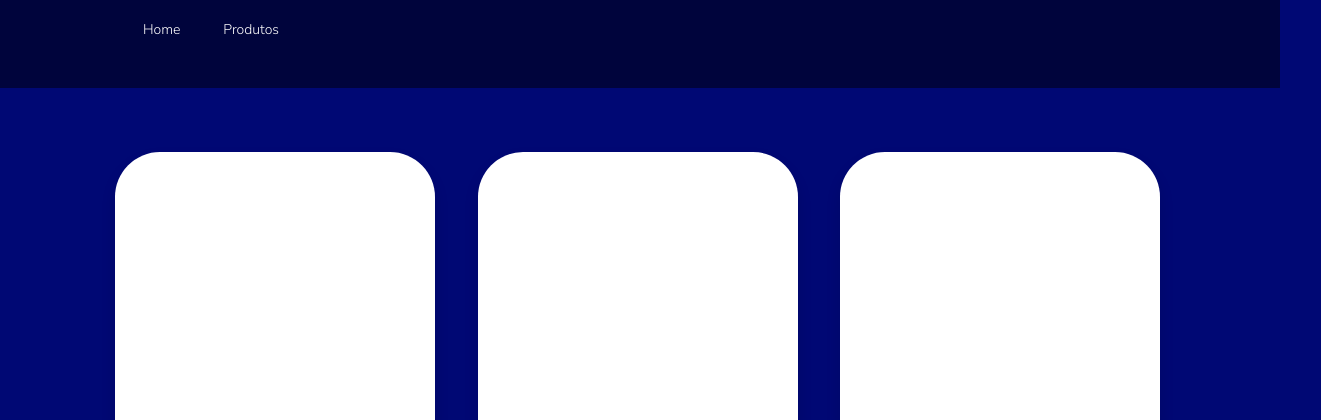
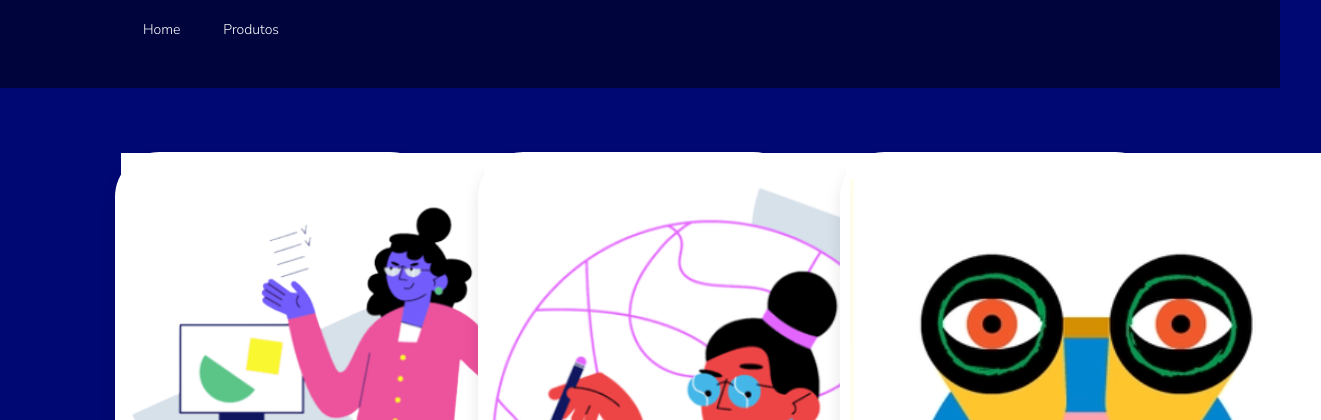
Before and after one commit to juliayume/TelaProdutos, a plain HTML site: page TelaProdutos.html in a window 1280 px wide. Shown: the top 420 px of the page, 1321 px wide, since content can reach past the window. Drawn offline with Linux system fonts and the light colour scheme.

Commit message:
Update TelaProdutos.html

```diff
--- a/TelaProdutos.html
+++ b/TelaProdutos.html
@@ -10,23 +10,23 @@
         <nav>
             <ul class="container">
               <li style="margin-left: 10%;"><a href='https://juliayume.github.io/TelaInicial/index.html'>Home</a></li>
-              <li style="margin-left: 1%;"><a href='#'>Produtos</a></li>
+              <li style="margin-left: 1%;"><a href='https://juliayume.github.io/TelaProdutos/'>Produtos</a></li>
             </ul>
           </nav>
 
           <div>
             <a href=https://juliayume.github.io/TelaDados1/>
             <button style="margin-left: 9%;">
-              <img class="img" src="../TelaProdutos/Assets/Dados.png">
+              <img class="img" src="Dados.png">
             </button>
             </a>
 
             <button style="margin-right: 3%; margin-left: 3%;">
-              <img class="img" src="../TelaProdutos/Assets/Analise.png">
+              <img class="img" src="Analise.png">
             </button>
 
             <button>
-              <img class="img" src="../TelaProdutos/Assets/Autores.png">
+              <img class="img" src="Autores.png">
             </button>
 
           </div>
```
